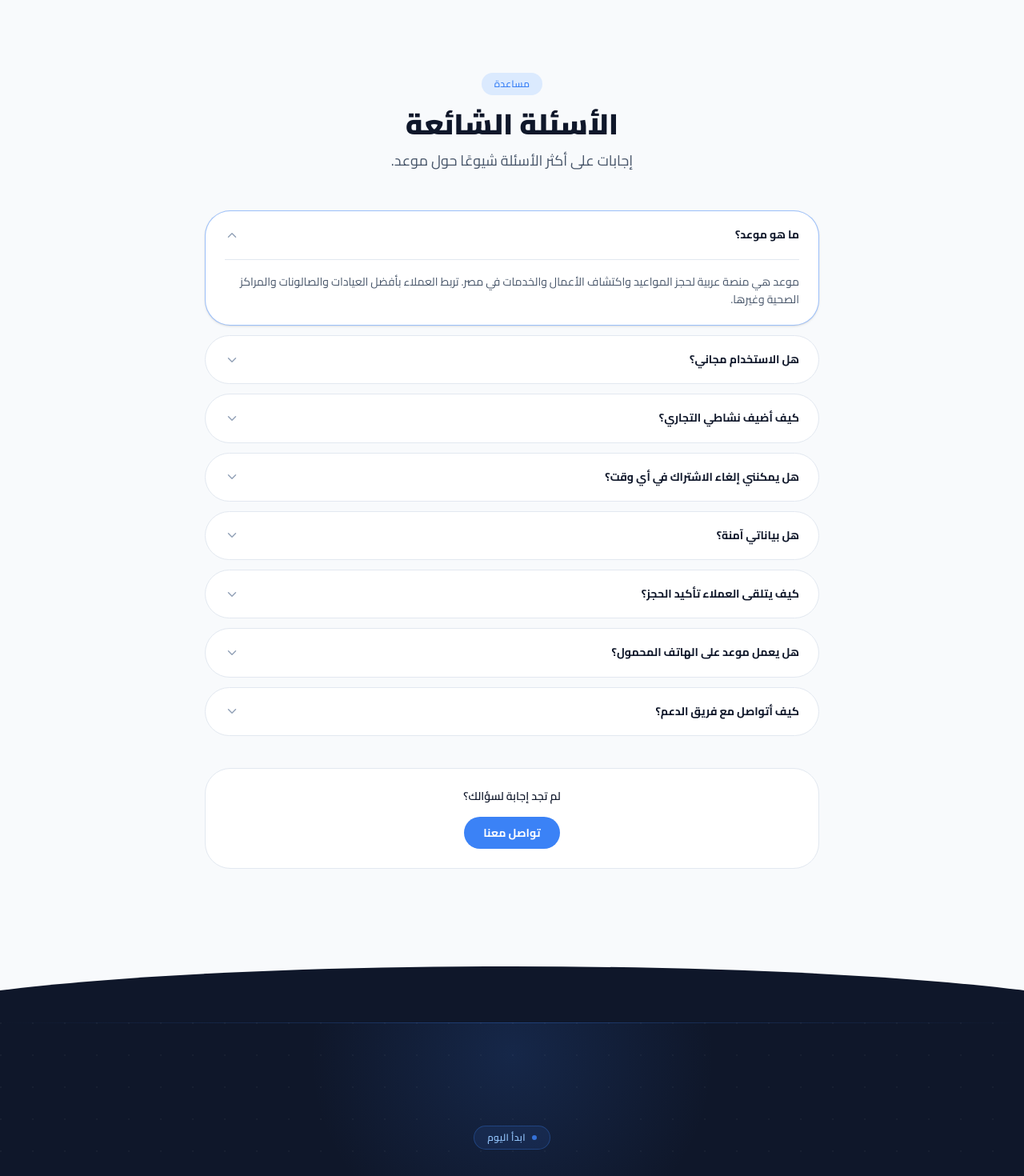
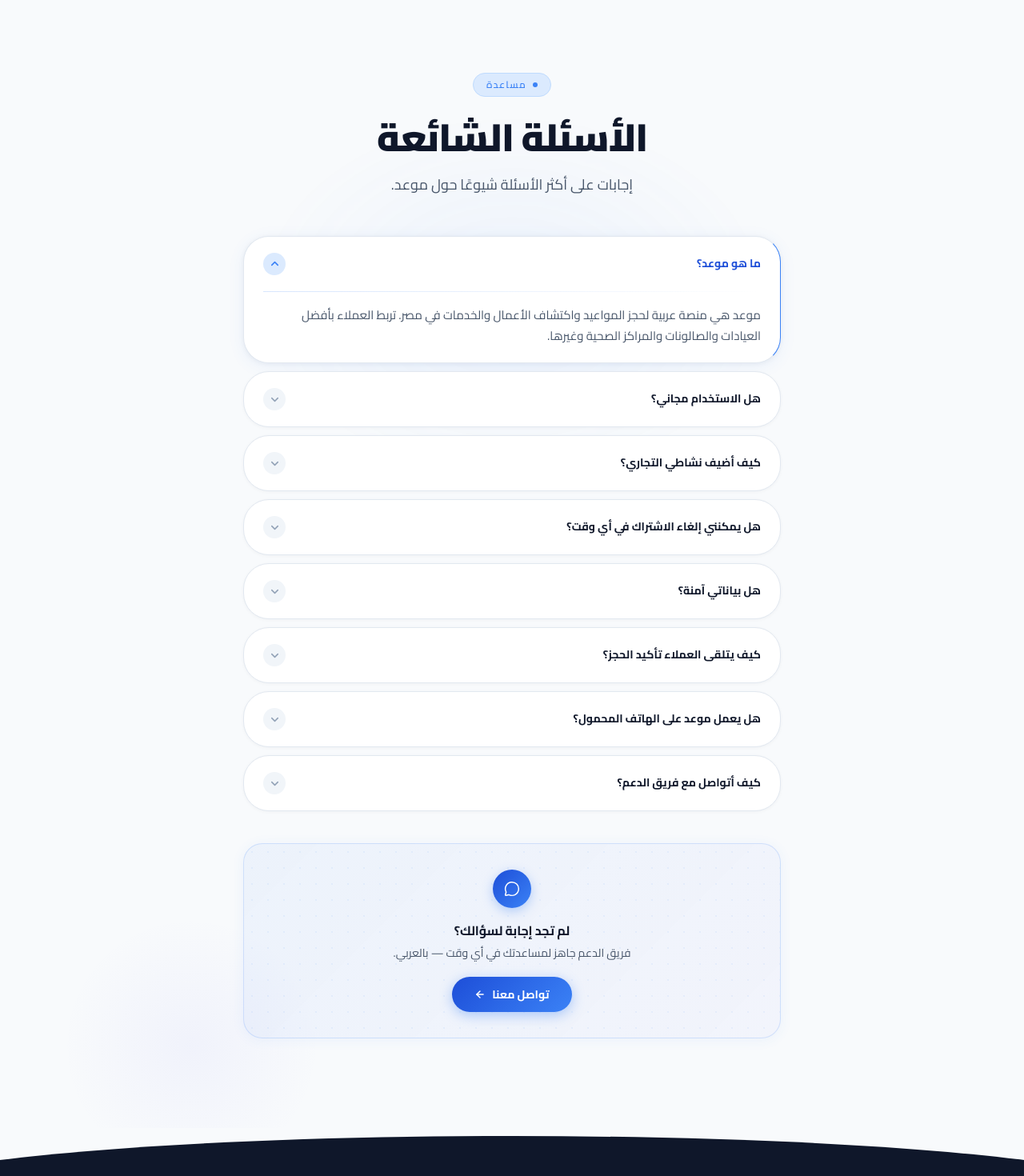
Before and after one commit to Amrwar/MAW3ED, a Next.js app: page / in a window 1280 px wide. Shown: the part 7420-8890 px from the top of the page at 80% size. Built offline with nearby package versions, Linux system fonts and the light colour scheme; no server answers; the database is empty.

Commit message:
re-design faq

```diff
--- a/src/features/home/FAQ.tsx
+++ b/src/features/home/FAQ.tsx
@@ -2,81 +2,227 @@
 
 import { useState } from "react";
 import Link from "next/link";
-import { ChevronDown } from "lucide-react";
+import { ChevronDown, MessageCircle, ArrowRight } from "lucide-react";
 import { useLanguage } from "@/contexts/LanguageContext";
+import { cn } from "@/lib/utils";
 
 export default function FAQ() {
   const { t, lang } = useLanguage();
-  const f = t.faq;
+  const f    = t.faq;
+  const isAr = lang === "ar";
   const [open, setOpen] = useState<number | null>(0);
 
   return (
     <section
-      className="py-20 lg:py-28"
+      className="relative overflow-hidden py-20 lg:py-28"
       style={{ background: "#F8FAFC" }}
-      dir={lang === "ar" ? "rtl" : "ltr"}
+      dir={isAr ? "rtl" : "ltr"}
     >
-      <div className="container-app">
-        <div className="max-w-3xl mx-auto">
 
-          {/* Header */}
+      {/* ── Subtle background glows ── */}
+      <div
+        aria-hidden
+        className="absolute pointer-events-none"
+        style={{
+          top: "10%", left: "50%", transform: "translateX(-50%)",
+          width: 700, height: 500,
+          borderRadius: "50%",
+          background: "radial-gradient(ellipse, rgba(59,130,246,0.06) 0%, transparent 65%)",
+          filter: "blur(2px)",
+        }}
+      />
+      <div
+        aria-hidden
+        className="absolute pointer-events-none"
+        style={{
+          bottom: "-5%", insetInlineEnd: "5%",
+          width: 350, height: 350,
+          borderRadius: "50%",
+          background: "radial-gradient(circle, rgba(99,102,241,0.05) 0%, transparent 65%)",
+        }}
+      />
+
+      <div className="relative z-10 container-app">
+        <div className="max-w-2xl mx-auto">
+
+          {/* ── Section header ── */}
           <div className="text-center mb-12">
-            <span className="inline-block px-4 py-1.5 rounded-full text-xs font-semibold bg-[#DBEAFE] text-[#3B82F6] mb-4 tracking-wide uppercase">
+
+            <div className="inline-flex items-center gap-2 px-4 py-1.5 rounded-full mb-6 bg-[#DBEAFE] border border-[#BFDBFE]">
+              <span className="w-1.5 h-1.5 rounded-full bg-[#3B82F6]" />
+              <span className="text-[#3B82F6] text-xs font-semibold tracking-widest uppercase">
                 {f.eyebrow}
               </span>
-            <h2 className="text-3xl sm:text-4xl font-black text-[#0F172A] mb-3">{f.title}</h2>
-            <p className="text-[#475569] text-lg">{f.subtitle}</p>
             </div>
 
-          {/* Accordion */}
-          <div className="space-y-3">
+            <h2
+              className="text-3xl sm:text-4xl lg:text-5xl font-black text-[#0F172A] mb-4"
+              style={{ letterSpacing: "-0.025em", lineHeight: 1.12 }}
+            >
+              {f.title}
+            </h2>
+            <p className="text-[#475569] text-lg" style={{ lineHeight: 1.75 }}>
+              {f.subtitle}
+            </p>
+          </div>
+
+          {/* ── Accordion ── */}
+          <div className="space-y-2.5">
             {f.items.map((item, i) => {
               const isOpen = open === i;
+
               return (
                 <div
                   key={i}
-                  className={`rounded-2xl border transition-all overflow-hidden ${
+                  className={cn(
+                    "rounded-2xl overflow-hidden transition-all duration-200",
                     isOpen
-                      ? "border-[#3B82F6]/50 bg-white shadow-sm"
-                      : "border-[#E2E8F0] bg-white hover:border-[#CBD5E1]"
-                  }`}
+                      ? "border-s-[3px] border border-[#E2E8F0] border-s-[#3B82F6] bg-white"
+                      : "border border-[#E2E8F0] bg-white hover:border-[#CBD5E1]",
+                  )}
+                  style={{
+                    boxShadow: isOpen
+                      ? "0 4px 20px rgba(59,130,246,0.08), 0 1px 6px rgba(15,23,42,0.05)"
+                      : "0 1px 4px rgba(15,23,42,0.04)",
+                  }}
                 >
+
+                  {/* Trigger */}
                   <button
                     className="w-full flex items-center justify-between gap-4 px-6 py-5 text-start"
                     onClick={() => setOpen(isOpen ? null : i)}
                     aria-expanded={isOpen}
                   >
-                    <span className="text-sm font-bold text-[#0F172A] leading-snug">
+                    <span
+                      className={cn(
+                        "text-sm font-bold leading-snug transition-colors duration-150",
+                        isOpen ? "text-[#1D4ED8]" : "text-[#0F172A]",
+                      )}
+                    >
                       {item.q}
                     </span>
+
+                    <div
+                      className={cn(
+                        "shrink-0 w-7 h-7 rounded-full flex items-center justify-center transition-all duration-200",
+                        isOpen
+                          ? "bg-[#DBEAFE] text-[#3B82F6]"
+                          : "bg-[#F1F5F9] text-[#94A3B8]",
+                      )}
+                    >
                       <ChevronDown
-                      size={18}
-                      className={`shrink-0 text-[#94A3B8] transition-transform duration-200 ${isOpen ? "rotate-180 text-[#3B82F6]" : ""}`}
+                        size={15}
+                        strokeWidth={2.5}
+                        className={cn(
+                          "transition-transform duration-300",
+                          isOpen && "rotate-180",
+                        )}
                       />
+                    </div>
                   </button>
 
-                  {isOpen && (
-                    <div className="px-6 pb-5">
-                      <div className="h-px bg-[#E2E8F0] mb-4" />
-                      <p className="text-sm text-[#475569] leading-relaxed">{item.a}</p>
+                  {/* Answer — smooth grid expand */}
+                  <div
+                    className={cn(
+                      "grid transition-[grid-template-rows] duration-300 ease-in-out",
+                      isOpen ? "grid-rows-[1fr]" : "grid-rows-[0fr]",
+                    )}
+                  >
+                    <div className="overflow-hidden">
+                      <div className="px-6 pb-5 pt-0">
+                        <div
+                          className="h-px mb-4"
+                          style={{ background: "linear-gradient(to right, rgba(59,130,246,0.20), transparent)" }}
+                        />
+                        <p
+                          className="text-[#475569] leading-relaxed"
+                          style={{ fontSize: "0.9375rem", lineHeight: 1.75 }}
+                        >
+                          {item.a}
+                        </p>
                       </div>
-                  )}
+                    </div>
+                  </div>
+
                 </div>
               );
             })}
           </div>
 
-          {/* Bottom note */}
-          <div className="mt-10 text-center p-6 rounded-2xl bg-white border border-[#E2E8F0]">
-            <p className="text-sm font-semibold text-[#0F172A] mb-1">{f.notFoundTitle}</p>
+          {/* ── Support CTA ── */}
+          <div
+            className="mt-10 rounded-3xl p-8 text-center overflow-hidden relative"
+            style={{
+              background: "linear-gradient(135deg, rgba(59,130,246,0.06) 0%, rgba(99,102,241,0.04) 100%)",
+              border:     "1px solid rgba(59,130,246,0.18)",
+              boxShadow:  "0 2px 16px rgba(59,130,246,0.07)",
+            }}
+          >
+
+            {/* Background dot decoration */}
+            <div
+              aria-hidden
+              className="absolute inset-0 pointer-events-none"
+              style={{
+                backgroundImage: "radial-gradient(circle, rgba(59,130,246,0.07) 1px, transparent 1px)",
+                backgroundSize:  "20px 20px",
+              }}
+            />
+
+            <div className="relative z-10">
+
+              {/* Icon */}
+              <div
+                className="w-12 h-12 rounded-2xl flex items-center justify-center mx-auto mb-4"
+                style={{
+                  background: "linear-gradient(135deg, #1D4ED8 0%, #3B82F6 100%)",
+                  boxShadow:  "0 4px 14px rgba(59,130,246,0.35)",
+                }}
+              >
+                <MessageCircle size={20} className="text-white" strokeWidth={1.75} />
+              </div>
+
+              <p
+                className="text-base font-bold text-[#0F172A] mb-1.5"
+                style={{ letterSpacing: "-0.01em" }}
+              >
+                {f.notFoundTitle}
+              </p>
+              <p className="text-sm text-[#475569] mb-5">
+                {isAr
+                  ? "فريق الدعم جاهز لمساعدتك في أي وقت — بالعربي."
+                  : "Our support team is ready to help — in Arabic or English."}
+              </p>
+
               <Link
                 href="/contact"
-              className="inline-flex items-center gap-1.5 mt-3 px-6 py-2.5 rounded-xl text-sm font-bold text-white transition-all hover:-translate-y-0.5"
-              style={{ background: "#3B82F6" }}
+                className="inline-flex items-center gap-2 px-7 py-3 rounded-2xl text-sm font-bold text-white transition-all duration-200"
+                style={{
+                  background: "linear-gradient(135deg, #1D4ED8 0%, #3B82F6 100%)",
+                  boxShadow:  "0 4px 16px rgba(59,130,246,0.40)",
+                }}
+                onMouseEnter={(e) => {
+                  const el = e.currentTarget as HTMLAnchorElement;
+                  el.style.boxShadow = "0 6px 22px rgba(59,130,246,0.52)";
+                  el.style.filter    = "brightness(1.06)";
+                }}
+                onMouseLeave={(e) => {
+                  const el = e.currentTarget as HTMLAnchorElement;
+                  el.style.boxShadow = "0 4px 16px rgba(59,130,246,0.40)";
+                  el.style.filter    = "";
+                }}
               >
                 {f.contactBtn}
+                <ArrowRight
+                  size={14}
+                  strokeWidth={2.5}
+                  className={isAr ? "rotate-180" : ""}
+                />
               </Link>
+
             </div>
+          </div>
+
         </div>
       </div>
     </section>
```
Also changed, not shown: 1 other file (tests, documents, lock files or other folders). Lines whose indentation alone changed are shown as unchanged.
